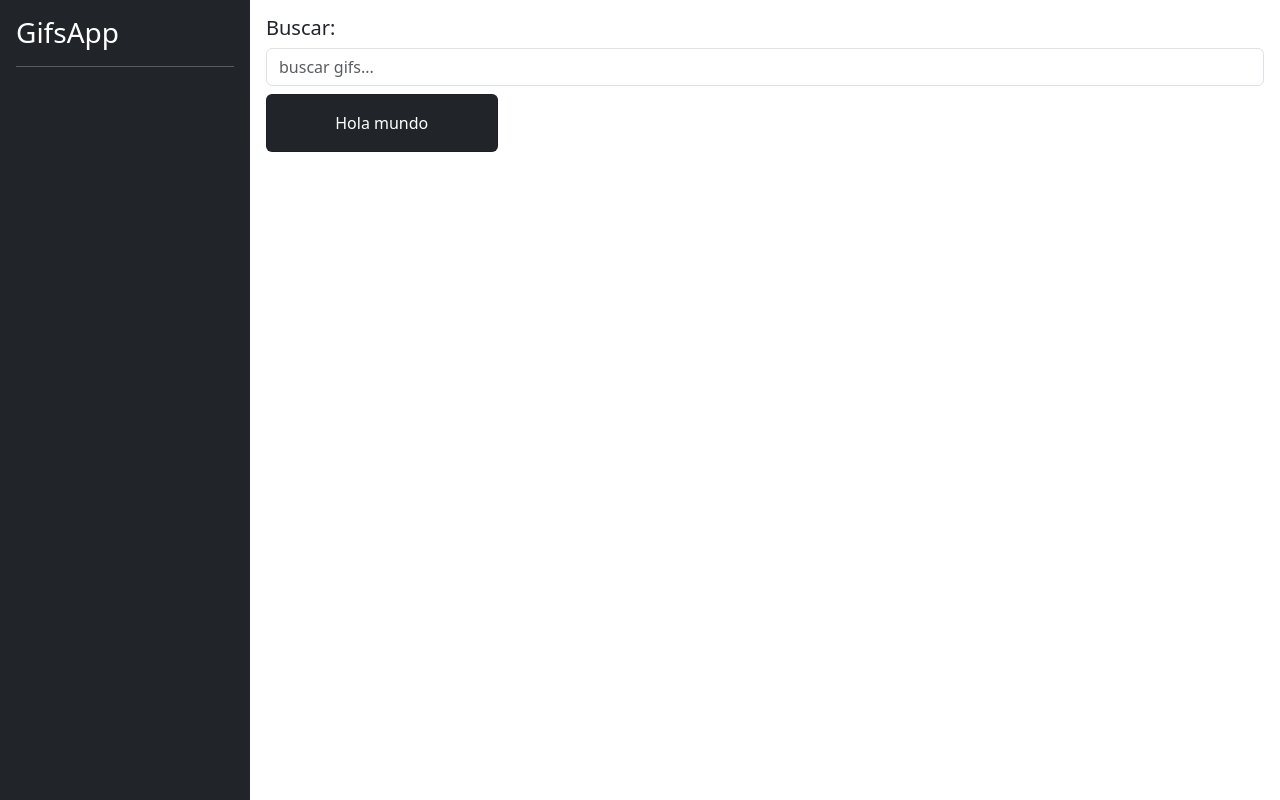
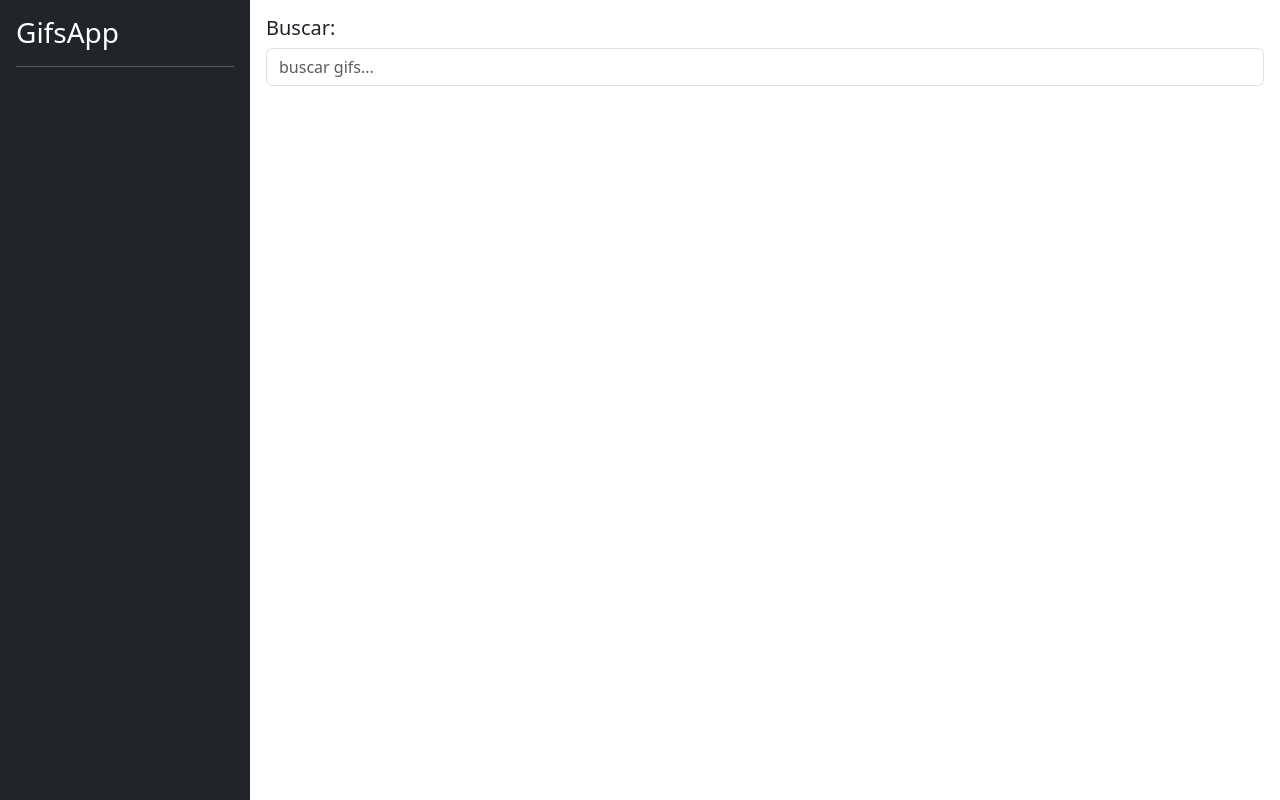
Before and after one commit to jhongmez/GifsApp, an Angular app: page / in a window 1280 px wide. Built offline with nearby package versions, Linux system fonts and the light colour scheme.

Commit message:
Add data into card list

```diff
--- a/src/app/gifs/components/card-list/card-list.component.html
+++ b/src/app/gifs/components/card-list/card-list.component.html
@@ -1,14 +1,16 @@
 <div class="row">
-   <div class="col-md-3 col-sm-6">
-      <div class="card md-2 text-center bg-dark">
+
+   <div *ngFor="let gif of gifs" class="col-md-3 col-sm-6">
+      <div class="card mb-2 text-center bg-dark">
 
          <!-- TODO: Crear imagen -->
          <div class="card-body text-white">
-            <p class="text mb-0">
-               Hola mundo
+            <p class="card-text">
+               {{ gif.title | titlecase }}
             </p>
          </div>
 
       </div>
    </div>
+
 </div>
--- a/src/app/gifs/components/card-list/card-list.component.ts
+++ b/src/app/gifs/components/card-list/card-list.component.ts
@@ -1,11 +1,13 @@
-import { Component } from '@angular/core';
+import { Component, Input } from '@angular/core';
+import { Gif } from '../../interfaces/gifs.interfaces';
 
 @Component({
-  selector: 'gifs-card-list',
-  templateUrl: './card-list.component.html',
+	selector: 'gifs-card-list',
+	templateUrl: './card-list.component.html',
 })
 export class CardListComponent {
 
-  constructor() { }
+	@Input()
+	public gifs: Gif[] = [];
 
 }
--- a/src/app/gifs/pages/home/home-page.component.html
+++ b/src/app/gifs/pages/home/home-page.component.html
@@ -4,6 +4,6 @@
 		<gifs-search-box></gifs-search-box>
 	</div>
 	<div class="col-12 pt-2">
-		<gifs-card-list></gifs-card-list>
+		<gifs-card-list [gifs]="gifs"></gifs-card-list>
 	</div>
 </div>
--- a/src/app/gifs/pages/home/home-page.component.ts
+++ b/src/app/gifs/pages/home/home-page.component.ts
@@ -1,11 +1,17 @@
 import { Component } from '@angular/core';
+import { GifsService } from '../../services/gifs.service';
+import { Gif } from '../../interfaces/gifs.interfaces';
 
 @Component({
-  selector: 'gifs-home-page',
-  templateUrl: './home-page.component.html',
+	selector: 'gifs-home-page',
+	templateUrl: './home-page.component.html',
 })
 export class HomePageComponent {
 
-  constructor() { }
+	constructor( private gifsService: GifsService ) { }
+
+	get gifs(): Gif[] {
+		return this.gifsService.gifList;
+	}
 
 }
```
